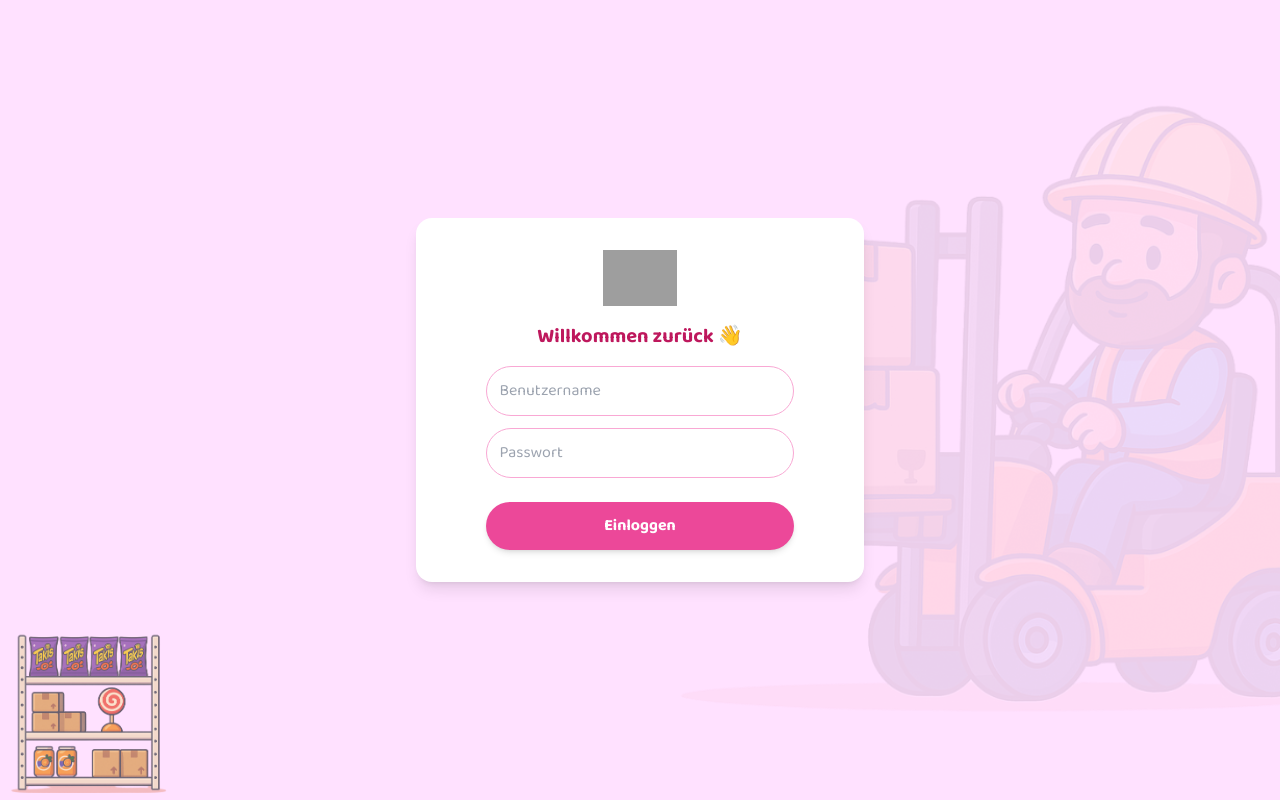
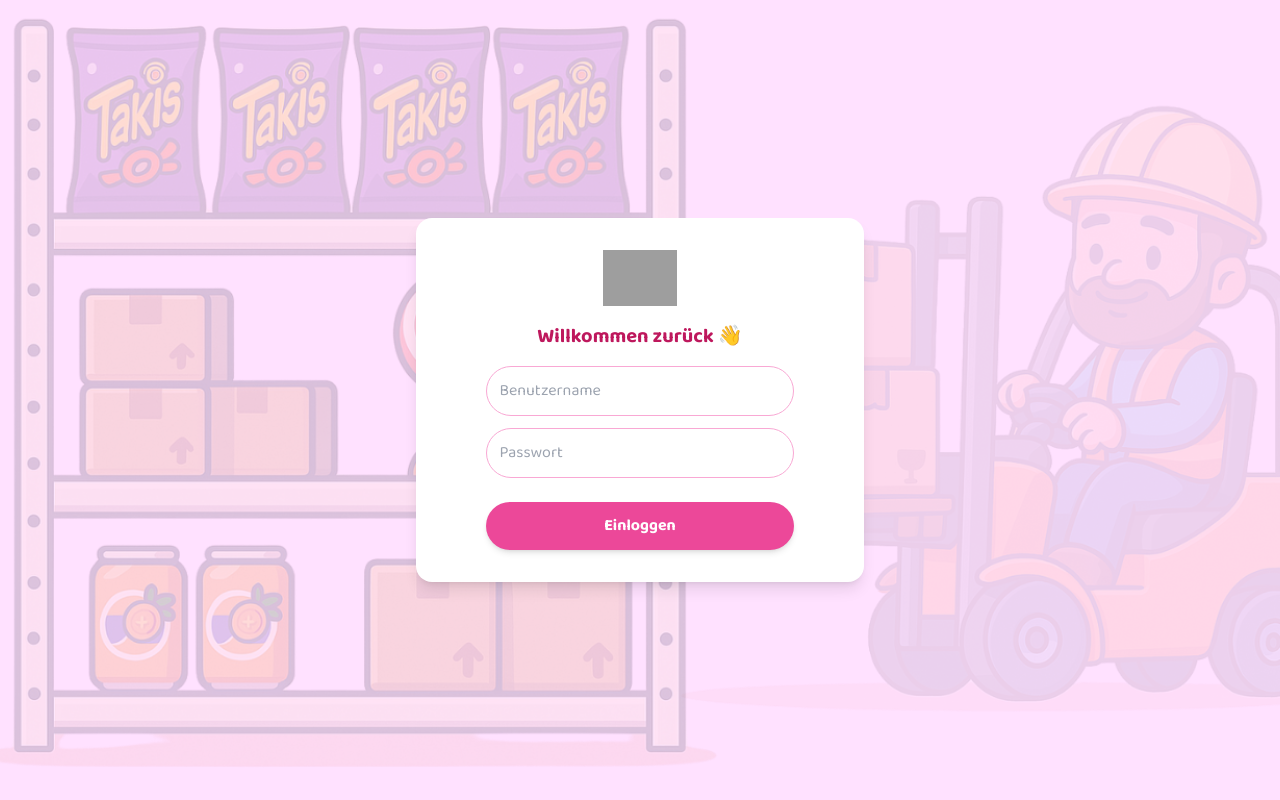
Before and after one commit to Esco63/kingcandy-wws-frontendv2, a React (Vite) app: page / in a window 1280 px wide. Built offline with nearby package versions, Linux system fonts and the light colour scheme; grey boxes are pictures that could not be loaded.

Commit message:
Update Login.jsx

```diff
--- a/src/pages/Login.jsx
+++ b/src/pages/Login.jsx
@@ -35,7 +35,7 @@
       <img
         src={regaleImage}
         alt="Süßwaren Regale"
-        className="absolute left-0 bottom-0 w-1/3 max-w-[300px] z-0 opacity-80 hidden md:block"
+        className="absolute inset-0 w-full h-full object-cover opacity-20 pointer-events-none z-0 hidden md:block"
       />
 
       {/* Login-Box */}
```
